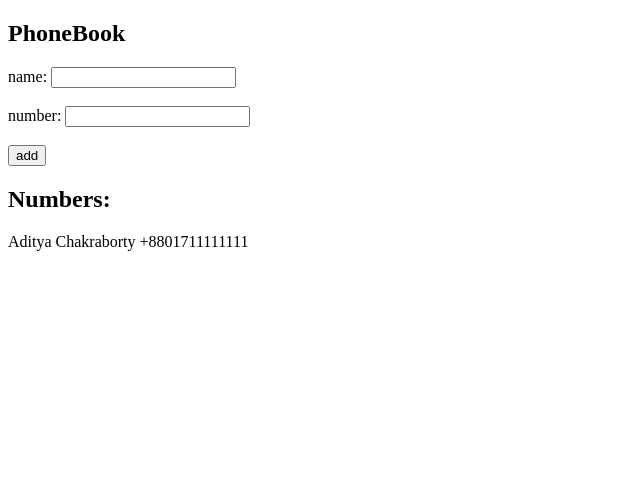
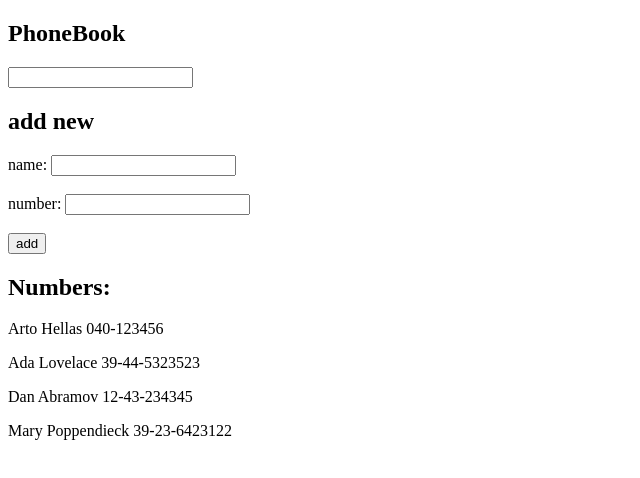
Before and after one commit to adityackr/fs-open-2022, a React (Create React App) app in the folder part2/phonebook/: page / in a window 1280 px wide. Shown: the top 478 px of the page, without its empty margins (0-640 px from the left). Built offline with nearby package versions, Linux system fonts and the light colour scheme.

Commit message:
Add: Assignment 2.9

```diff
--- a/part2/phonebook/src/App.jsx
+++ b/part2/phonebook/src/App.jsx
@@ -2,10 +2,14 @@
 
 const App = () => {
 	const [persons, setPersons] = useState([
-		{ name: 'Aditya Chakraborty', number: '+8801711111111' },
+		{ name: 'Arto Hellas', number: '040-123456', id: 1 },
+		{ name: 'Ada Lovelace', number: '39-44-5323523', id: 2 },
+		{ name: 'Dan Abramov', number: '12-43-234345', id: 3 },
+		{ name: 'Mary Poppendieck', number: '39-23-6423122', id: 4 },
 	]);
 	const [newName, setNewName] = useState('');
 	const [newNumber, setNewNumber] = useState('');
+	const [search, setSearch] = useState('');
 
 	const handleSubmit = (e) => {
 		e.preventDefault();
@@ -26,9 +30,19 @@
 		setNewNumber(e.target.value);
 	};
 
+	const handleSearchInputChange = (e) => {
+		setSearch(e.target.value);
+	};
+
+	const filteredPerson = persons.filter((person) =>
+		person.name.toLowerCase().includes(search)
+	);
+
 	return (
 		<div>
 			<h2>PhoneBook</h2>
+			<input type="search" value={search} onChange={handleSearchInputChange} />
+			<h2>add new</h2>
 			<form onSubmit={handleSubmit}>
 				<div>
 					name: <input value={newName} onChange={handleNameInputChange} />
@@ -43,7 +57,7 @@
 			</form>
 			<h2>Numbers:</h2>
 			<div>
-				{persons.map((person) => (
+				{filteredPerson.map((person) => (
 					<p key={person.name}>
 						{person.name} {person.number}
 					</p>
```
